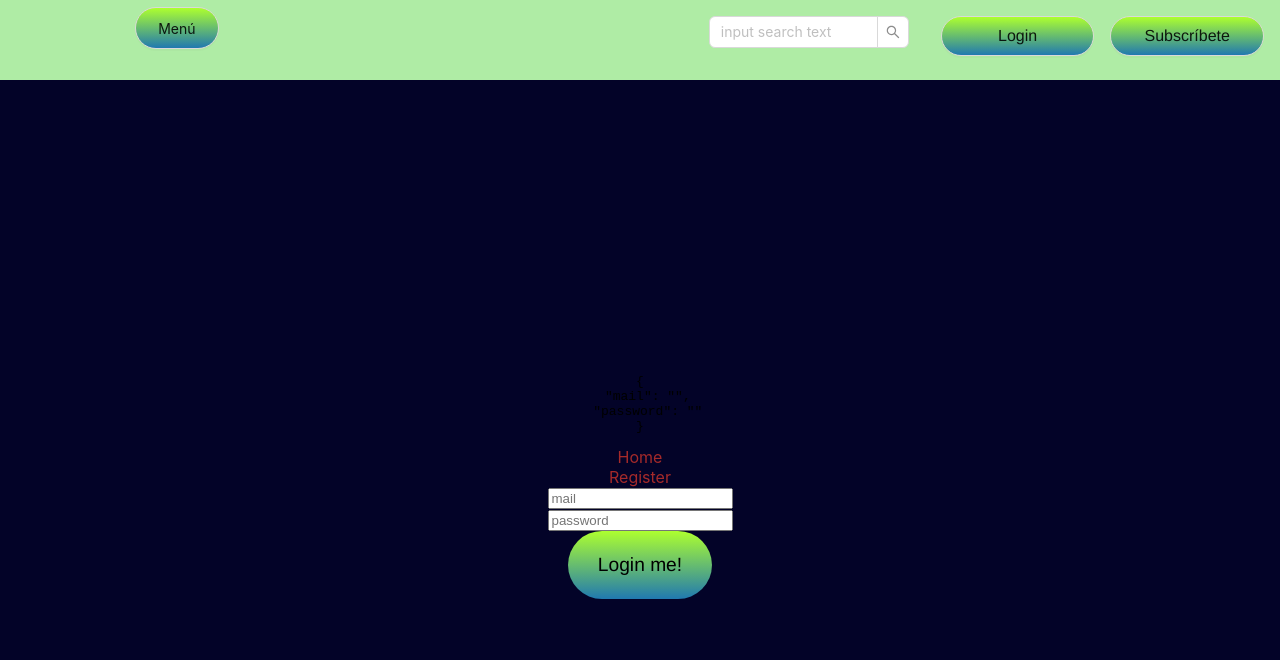
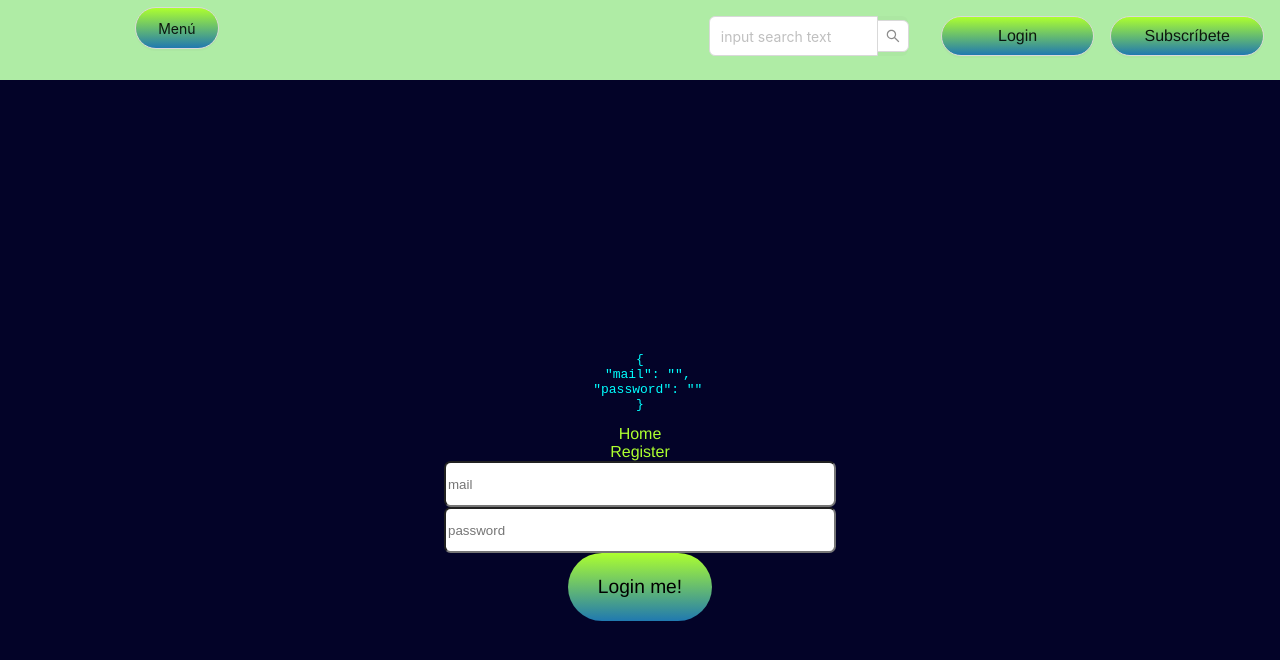
Before and after one commit to Naxete7/Proyecto-5-Movie-Rental-Frontend, a React (Create React App) app in the folder movierental/: page /login in a window 1280 px wide. Shown: the top 660 px of the page. Built offline with nearby package versions, Linux system fonts and the light colour scheme.

Commit message:
cambios estilo login

```diff
--- a/movierental/src/components/Navigator/Navigator.scss
+++ b/movierental/src/components/Navigator/Navigator.scss
@@ -1,3 +1,4 @@
 .navigatorDesign {
-    color: brown
+    color:greenyellow;
+    font-family: 'Franklin Gothic Medium', 'Arial Narrow', Arial, sans-serif;
 }
--- a/movierental/src/containers/Login/Login.scss
+++ b/movierental/src/containers/Login/Login.scss
@@ -50,3 +50,19 @@
 
 
 }
+
+.errorInput {
+
+   color: greenyellow;
+}
+
+input{
+width: 30vw;
+height: 5vh;
+border-radius: 0.5em;
+
+}
+
+pre{
+    color: aqua;
+}
--- a/movierental/src/services/useful.js
+++ b/movierental/src/services/useful.js
@@ -1,3 +1,6 @@
+
+
+
 export const errorCheck = (field, value, type) => {
 
     switch(type){
```
